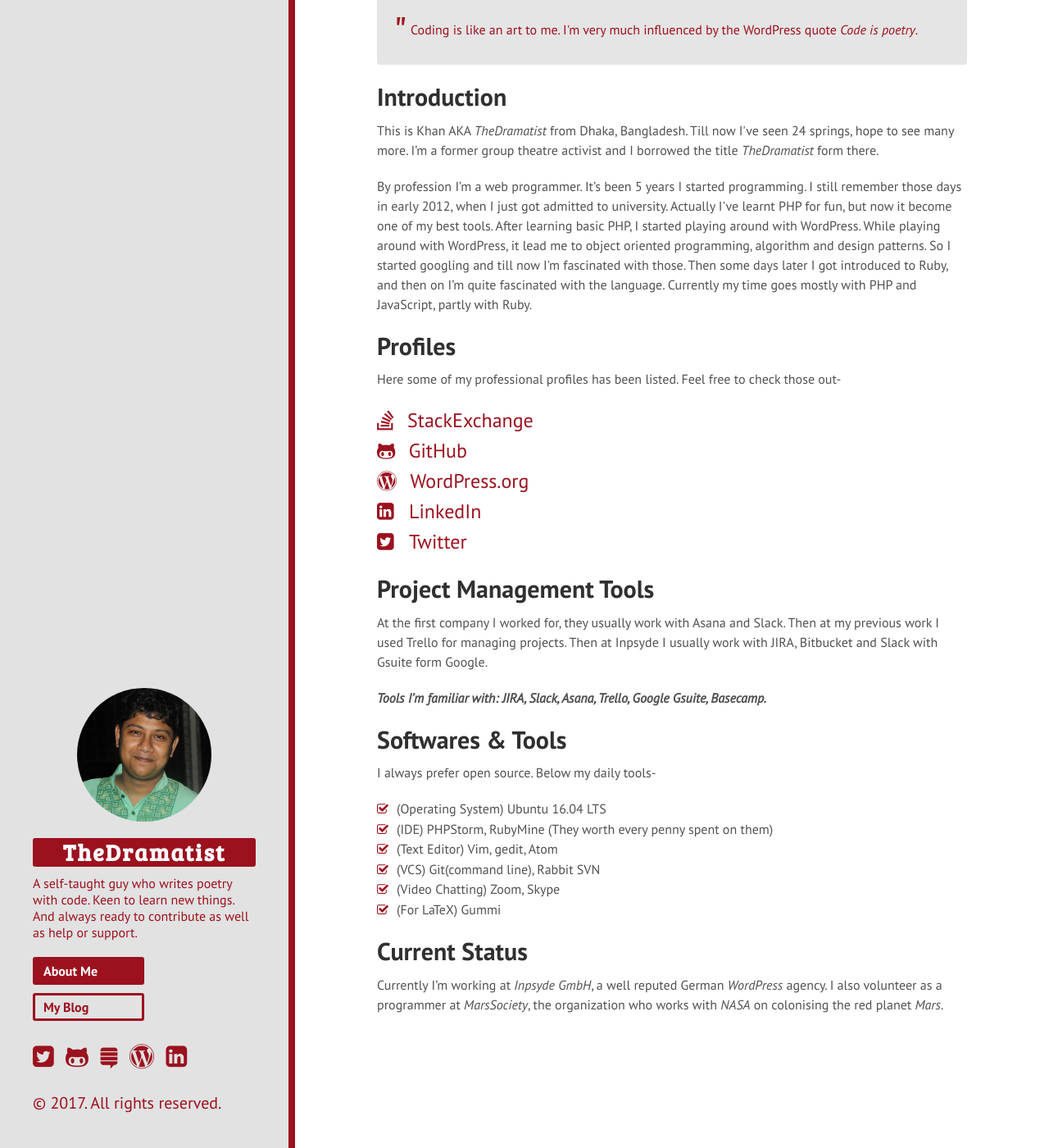
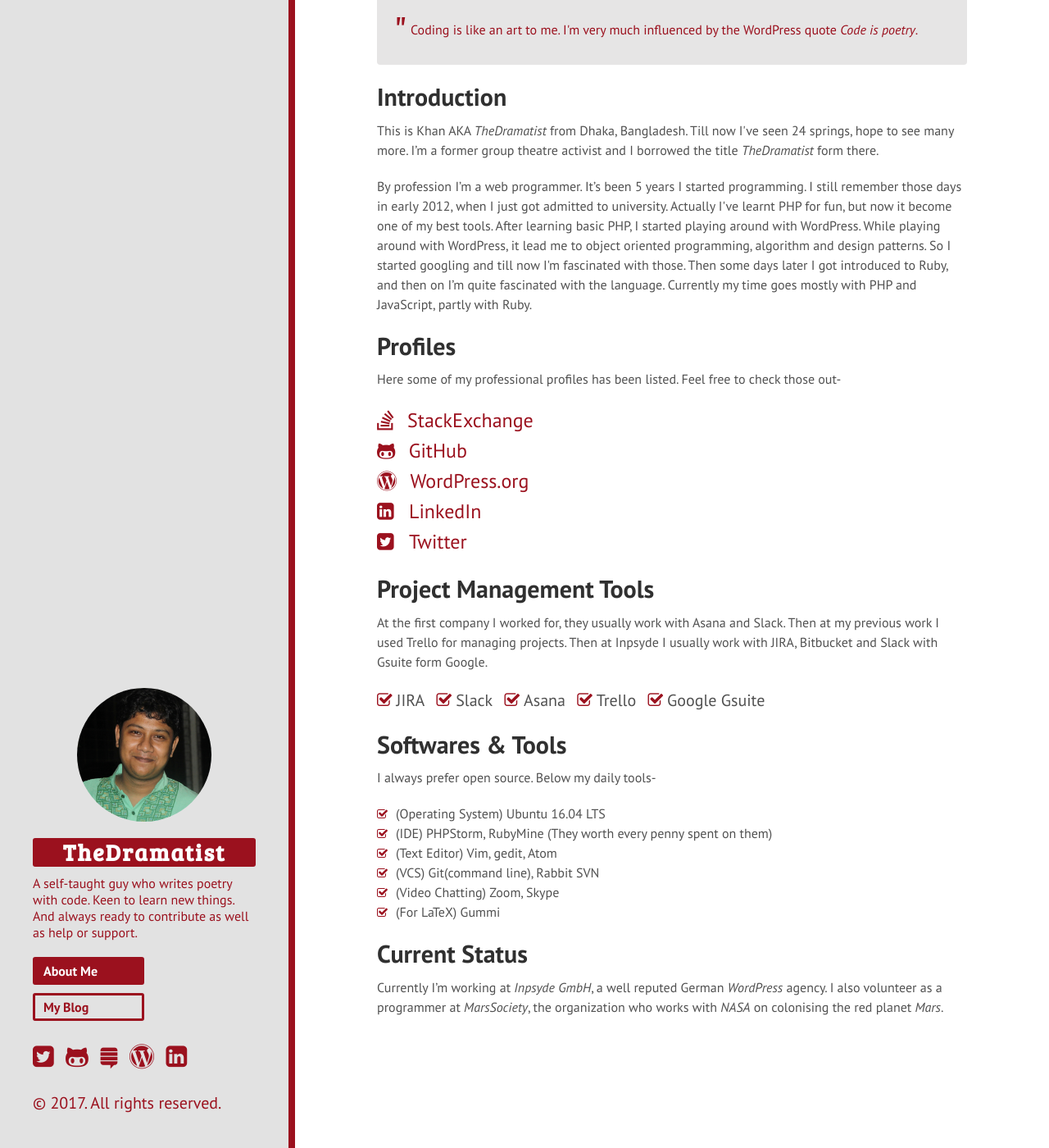
Before and after one commit to khanrn/codemascot.github.io, a Jekyll site: the page built from index.html, in a window 1280 px wide and 1400 px high, scrolled down 84 px. Shown: the whole window at 82% size. Built offline with Jekyll 4.4.1, drawn with Linux system fonts in a browser that asks for light colours; nearby versions of some CDN libraries; Markdown is read by kramdown in place of the engine named in the settings.

Commit message:
CSS and Index Changed

```diff
--- a/index.html
+++ b/index.html
@@ -33,7 +33,13 @@
 
 	<h1 class="about-me page-title">Project Management Tools</h1>
 	<p>At the first company I worked for, they usually work with Asana and Slack. Then at my previous work I used Trello for managing projects. Then at Inpsyde I usually work with JIRA, Bitbucket and Slack with Gsuite form Google.</p>
-	<p><i><b>Tools I’m familiar with: JIRA, Slack, Asana, Trello, Google Gsuite, Basecamp.</b></i></p>
+	<p class="pm-tools">
+		<span>JIRA</span>
+		<span>Slack</span>
+		<span>Asana</span>
+		<span>Trello</span>
+		<span>Google Gsuite</span>
+	</p>
 
 	<h1 class="about-me page-title">Softwares & Tools</h1>
 	<p>I always prefer open source. Below my daily tools-</p>
--- a/public/css/hyde.css
+++ b/public/css/hyde.css
@@ -155,8 +155,19 @@
 ul.software-tools li:before {
     content:"\f046";
     font-family: "FontAwesome";
-    font-size: 15px;
+    font-size: 0.7rem;
     padding-right: 10px;
+    color: #9b111e;
+}
+.pm-tools span {
+    padding-right: 10px;
+    font-size: 1rem;
+}
+.pm-tools span:before {
+    content: "\f046";
+    font-family: "FontAwesome";
+    font-size: 1rem;
+    padding-right: 5px;
     color: #9b111e;
 }
 @media (min-width: 48em) {
```
